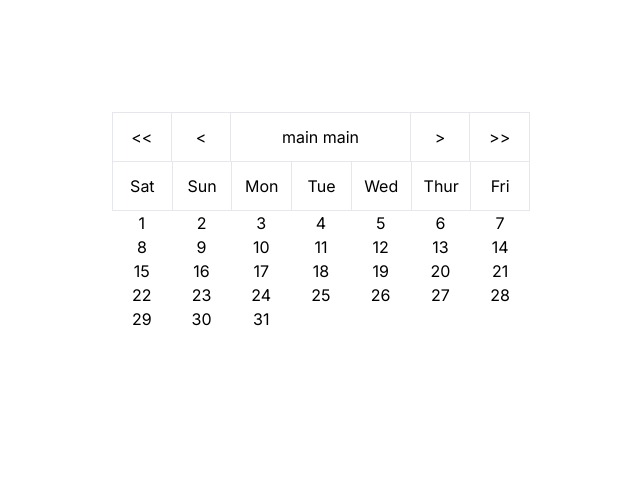
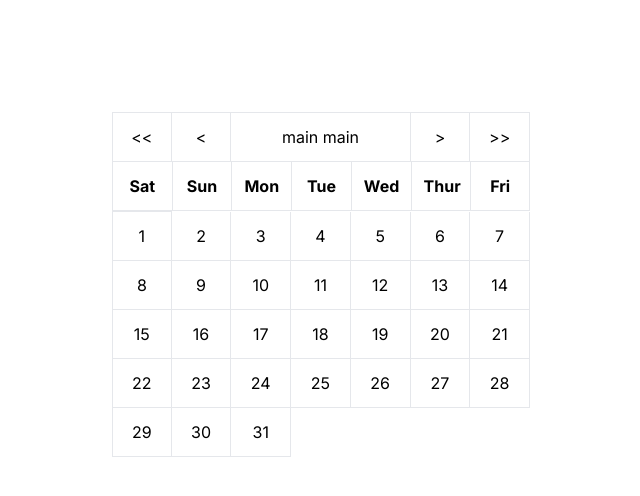
Before and after one commit to Nwakaego-Ego/calender, a Next.js app: page / in a window 1280 px wide. Shown: the top 496 px of the page, without its empty margins (319-959 px from the left). Built offline with nearby package versions, Linux system fonts and the light colour scheme.

Commit message:
working on the dates

```diff
--- a/src/app/Main/main.jsx
+++ b/src/app/Main/main.jsx
@@ -1,12 +1,10 @@
 import React from "react";
 import "./main.css";
 
-const Main = () => {
+const Main = ({ value, onChange }) => {
+  console.log(value);
   const weekDays = ["Sat", "Sun", "Mon", "Tue", "Wed", "Thur", "Fri"];
 
-  //   if (weekDays === "fri") {
-  //     const friday = document.createElement("fri");
-  //   }
   return (
     <>
       <div
@@ -23,7 +21,7 @@ const Main = () => {
           return (
             <div
               key={id}
-              className={`border border-r-0 border-t-0 p-3 ${
+              className={`border border-r-0 border-t-0 p-3 font-bold ${
                 day === "Fri" ? "friday" : ""
               }`}
             >
@@ -32,37 +30,37 @@ const Main = () => {
           );
         })}
 
-        <div className={1}>1</div>
-        <div className={2}>2</div>
-        <div className={3}>3</div>
-        <div className={4}>4</div>
-        <div className={5}>5</div>
-        <div className={6}>6</div>
-        <div className={7}>7</div>
-        <div className={8}>8</div>
-        <div className={9}>9</div>
-        <div className={10}>10</div>
-        <div className={11}>11</div>
-        <div className={12}>12</div>
-        <div className={13}>13</div>
-        <div className={14}>14</div>
-        <div className={15}>15</div>
-        <div className={16}>16</div>
-        <div className={17}>17</div>
-        <div className={18}>18</div>
-        <div className={19}>19</div>
-        <div className={20}>20</div>
-        <div className={21}>21</div>
-        <div className={22}>22</div>
-        <div className={23}>23</div>
-        <div className={24}>24</div>
-        <div className={25}>25</div>
-        <div className={26}>26</div>
-        <div className={27}>27</div>
-        <div className={28}>28</div>
-        <div className={29}>29</div>
-        <div className={30}>30</div>
-        <div className={31}>31</div>
+        <div className="border p-3">1</div>
+        <div className="border border-l-0 p-3 border-t-0">2</div>
+        <div className="border border-l-0 p-3 border-t-0">3</div>
+        <div className="border border-l-0 p-3 border-t-0">4</div>
+        <div className="border border-l-0 p-3 border-t-0">5</div>
+        <div className="border border-l-0 p-3 border-t-0">6</div>
+        <div className="border border-l-0 p-3 border-t-0 ">7</div>
+        <div className="border border-t-0 p-3">8</div>
+        <div className="border border-l-0 border-t-0 p-3">9</div>
+        <div className="border border-l-0 border-t-0 p-3">10</div>
+        <div className="border border-l-0 border-t-0 p-3">11</div>
+        <div className="border border-l-0 border-t-0 p-3">12</div>
+        <div className="border border-l-0 border-t-0 p-3">13</div>
+        <div className="border border-l-0 border-t-0 p-3">14</div>
+        <div className="border border-t-0 p-3">15</div>
+        <div className="border border-l-0 border-t-0 p-3">16</div>
+        <div className="border border-l-0 border-t-0 p-3">17</div>
+        <div className="border border-l-0 border-t-0 p-3">18</div>
+        <div className="border border-l-0 border-t-0 p-3">19</div>
+        <div className="border border-l-0 border-t-0 p-3">20</div>
+        <div className="border border-l-0 border-t-0 p-3">21</div>
+        <div className="border border-t-0 p-3">22</div>
+        <div className="border border-l-0 border-t-0 p-3">23</div>
+        <div className="border border-l-0 border-t-0 p-3">24</div>
+        <div className="border border-l-0 border-t-0 p-3">25</div>
+        <div className="border border-l-0 border-t-0 p-3">26</div>
+        <div className="border border-l-0 border-t-0 p-3">27</div>
+        <div className="border border-l-0 border-t-0 p-3">28</div>
+        <div className="border border-t-0 p-3">29</div>
+        <div className="border border-l-0 border-t-0 p-3">30</div>
+        <div className="border border-l-0 border-t-0 p-3">31</div>
       </div>
     </>
   );
--- a/src/app/page.js
+++ b/src/app/page.js
@@ -1,9 +1,11 @@
+import React, { useState } from "react";
 import Main from "../app/Main/main";
 
 export default function Home() {
+  const [currentDate, setCurrentDate] = useState(new Date());
   return (
     <main className="">
-      <Main />
+      <Main value={currentDate} onChange={setCurrentDate} />
     </main>
   );
 }
```
Also changed, not shown: package.json (+6 -5 lines), 1 other file (tests, documents, lock files or other folders).
